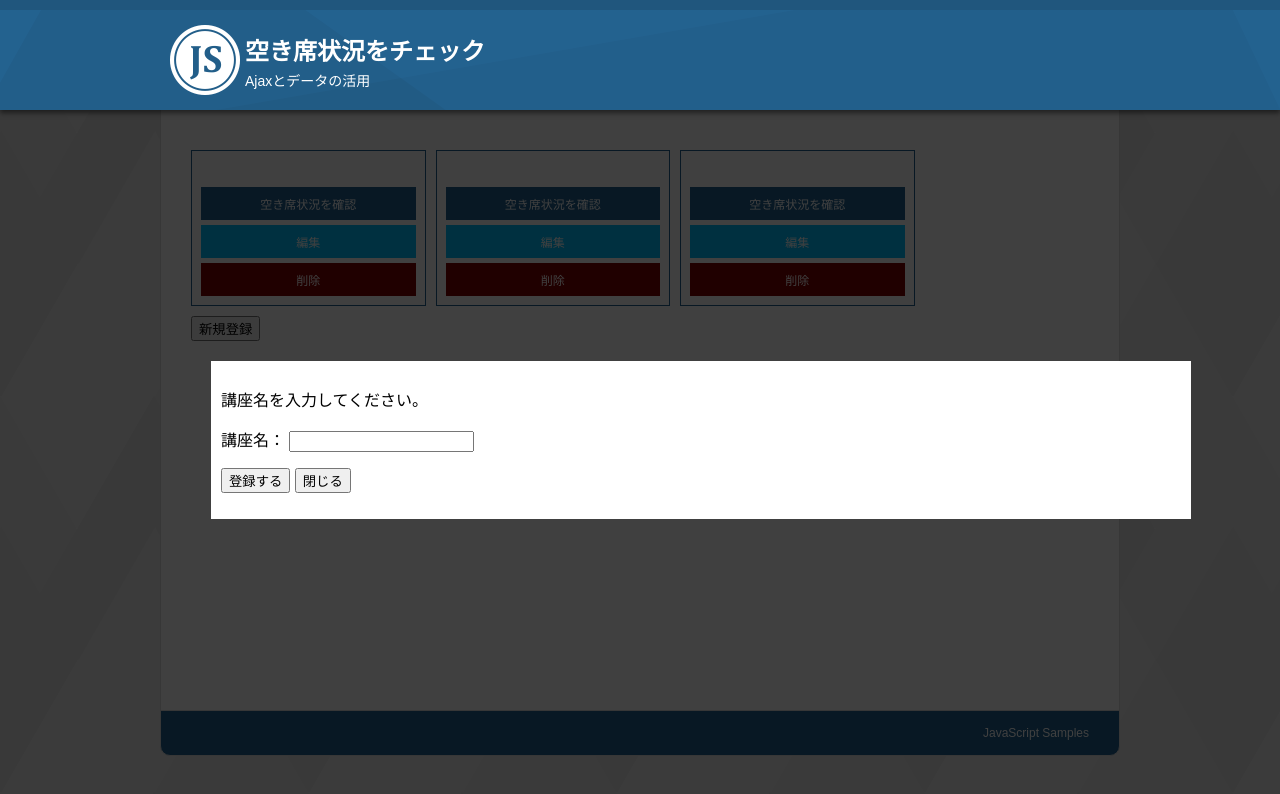
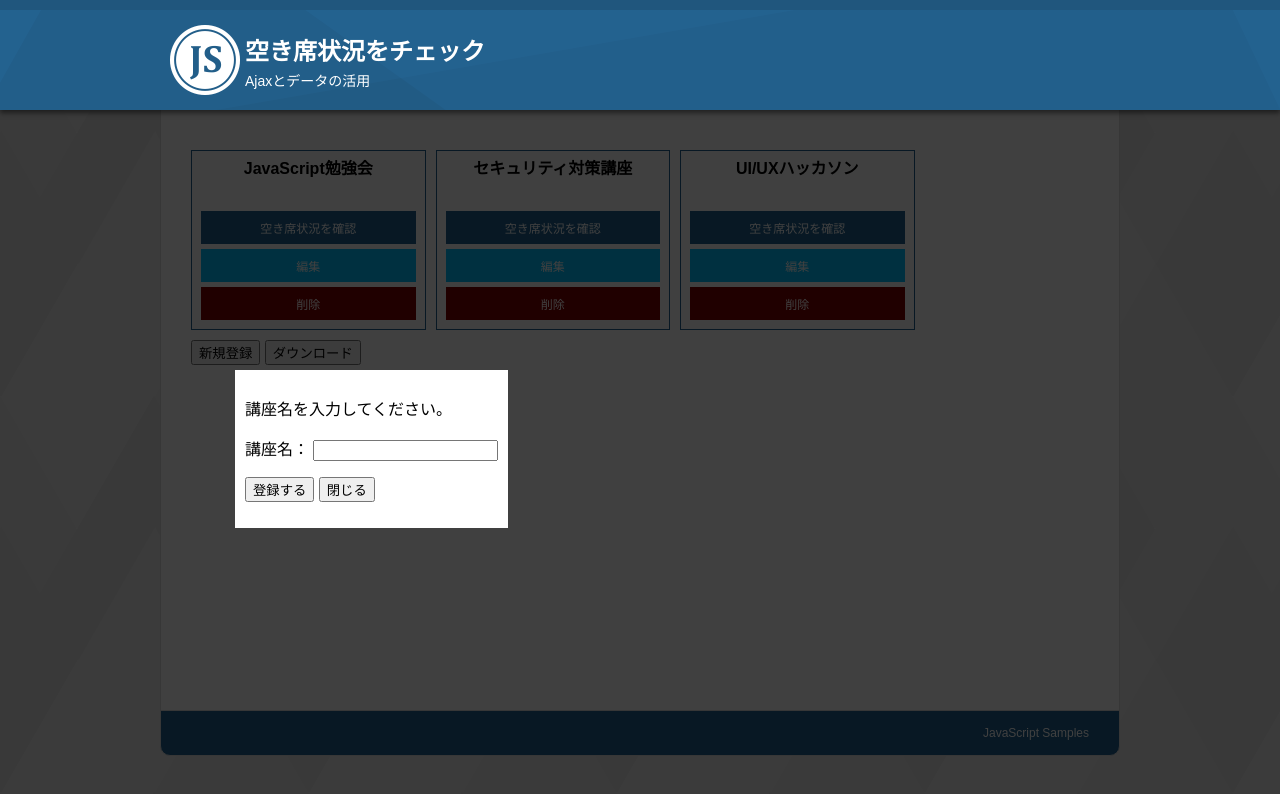
Before and after one commit to MasatoshiTsunemi/JavaScript-Lerning, a plain HTML site: page JavaScript演習問題/演習10/index.html in a window 1280 px wide. Both pictures are taken after a click on the button "新規登録". Drawn offline with nearby package versions, Linux system fonts and the light colour scheme.

Commit message:
演習10修正

```diff
--- a/JavaScript演習問題/演習10/index.css
+++ b/JavaScript演習問題/演習10/index.css
@@ -150,9 +150,10 @@ a:hover {
   z-index: 2;
   position: fixed;
   background: white;
-  width: 75%;
   margin: 20px;
   padding: 10px;
+  top: 350px;
+  left: 215px;
 }
 #modal_overlay {
   z-index:1;
--- a/JavaScript演習問題/演習10/index.html
+++ b/JavaScript演習問題/演習10/index.html
@@ -4,7 +4,7 @@
   <meta charset="UTF-8">
   <meta name="viewport" content="width=device-width,initial-scale=1">
   <meta http-equiv="x-ua-compatible" content="IE=edge">
-  <title>演習9(空き席状況)</title>
+  <title>演習10(空き席状況)</title>
   <link rel="stylesheet" href="index.css">
 </head>
 
@@ -17,28 +17,10 @@
 </header>
 <div class="main-wrapper">
 <section>
-  <ul class="list">
-    <li class="seminar" id="0">
-      <h2></h2>
-      <p class="check">空き席状況を確認</p>
-      <p class="edit">編集</p>
-      <p class="delete">削除</p>
-    </li>
-    <li class="seminar" id="1">
-      <h2></h2>
-      <p class="check">空き席状況を確認</p>
-      <p class="edit">編集</p>
-      <p class="delete">削除</p>
-    </li>
-    <li class="seminar" id="2">
-      <h2></h2>
-      <p class="check">空き席状況を確認</p>
-      <p class="edit">編集</p>
-      <p class="delete">削除</p>
-    </li>
-  </ul>
+  <ul class="list"></ul>
 </section>
-<button id="sing_up" type="button">新規登録</button>
+<button id="sign_up" type="button">新規登録</button>
+<button id="downlord" type="button">ダウンロード</button>
   <div id="modal_contents">
     <p>講座名を入力してください。</p>
     <form>
@@ -53,7 +35,6 @@
 
 <footer>JavaScript Samples</footer>
 
-
   <script type="text/javascript"
   src="https://ajax.googleapis.com/ajax/libs/jquery/1.9.1/jquery.min.js"></script>
   <script src="script.js"></script>
--- a/JavaScript演習問題/演習10/script.js
+++ b/JavaScript演習問題/演習10/script.js
@@ -4,11 +4,19 @@ $(document).ready(function(){
   .done(function(data){
     $(data).each(function(){
 
+      // 講座オブジェクトの作成
+      var course_object = {id: '' + this.id + '', name: '' + this.name + '', crowded: '' + this.crowded + ''}
+
       // 講座名を表示
-      if(this.id === $('li[id]')){
-        $('h2').text(this.name);
-      }
+      var add_li = $("<li class='seminar'></li>");
+      var add_h2 = $("<h2> " + this.name + " </h2>");
+      var add_p_check = $("<p class='check'>空き席状況を確認</p>");
+      var add_p_edit = $("<p class='edit'>編集</p>");
+      var add_p_delete = $("<p class='delete'>削除</p>");
+      $(add_li).append(add_h2, add_p_check, add_p_edit, add_p_delete);
+      $('.list').append(add_li);
 
+      // crowdedがyesなら、crowdedクラスを追加
       if(this.crowded === 'yes') {
         var idName = '#' + this.id;
         $(idName).find('.check').addClass('crowded');
@@ -28,10 +36,32 @@ $(document).ready(function(){
     }
   });
 
-  // 新規登録ボタンか編集がクリックされたらモーダルを開く
-  $('#sing_up, .edit').click(function(){
+  // 新規登録ボタンがクリックされたらモーダルを開く
+  $('#sign_up').click(function(){
     $('#modal_contents').fadeIn('slow');
     $('#modal_overlay').fadeIn('slow');
+
+    // 登録ボタンがクリックされたら新講座名を表示
+    $('#entry').click(function(){
+
+      // textに文字が入力されていたら新講座名を表示
+      if($('#text').val() !== ""){
+        var add_li = $("<li class='seminar'></li>");
+        var add_h2 = $("<h2> " + $('#text').val() + " </h2>");
+        var add_p_check = $("<p class='check'>空き席状況を確認</p>");
+        var add_p_edit = $("<p class='edit'>編集</p>");
+        var add_p_delete = $("<p class='delete'>削除</p>");
+        $(add_li).append(add_h2, add_p_check, add_p_edit, add_p_delete);
+        $('.list').append(add_li);
+
+      // 講座オブジェクトに新講座を追加
+      // $(course_object).id =
+
+        // txetに文字が入力されていたら、モーダルを閉じる
+        $('#modal_contents, #modal_overlay').fadeOut('slow');
+        $('#text').val("");
+      }
+    });
   });
 
   // 閉じるボタンかモーダルオーバーレイがクリックされたらモーダルとモーダルオーバーレイを閉じる
@@ -41,4 +71,27 @@ $(document).ready(function(){
     // モーダルが閉じたらテキスト内の文字を消去
     $('#text').val("");
   });
+
+  // 編集ボタンがクリックされたら、モーダルを開く
+  $('.list').on('click', '.edit', function(){
+    $('#modal_contents').fadeIn('slow');
+    $('#modal_overlay').fadeIn('slow');
+    var course = $(this).siblings('h2');
+    console.log(course.text());
+    // 登録ボタンがクリックされたら講座名を編集
+    $('#entry').click(function(){
+
+      // txetに文字が入力されていたら講座名を編集
+      if($('#text').val() !== ""){
+        console.log(course.text());
+        $(course).text($('#text').val())
+
+        // txetに文字が入力されていたら、モーダルを閉じる
+        $('#modal_contents, #modal_overlay').fadeOut('slow');
+        $('#text').val("");
+      }
+    });
+  });
+
+
 });
```
